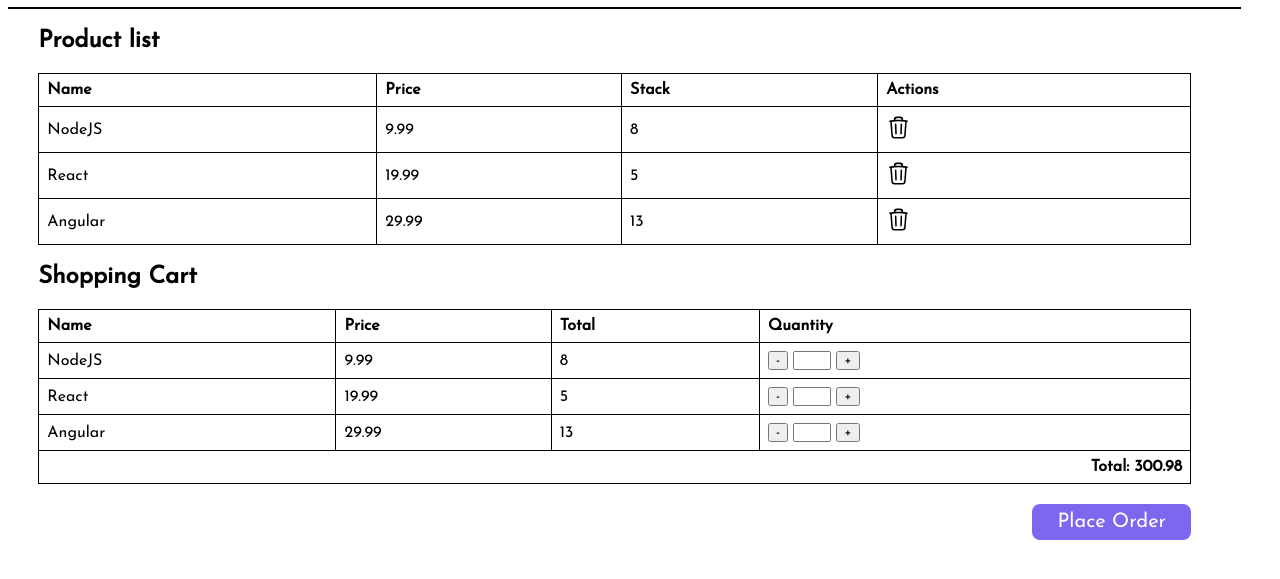
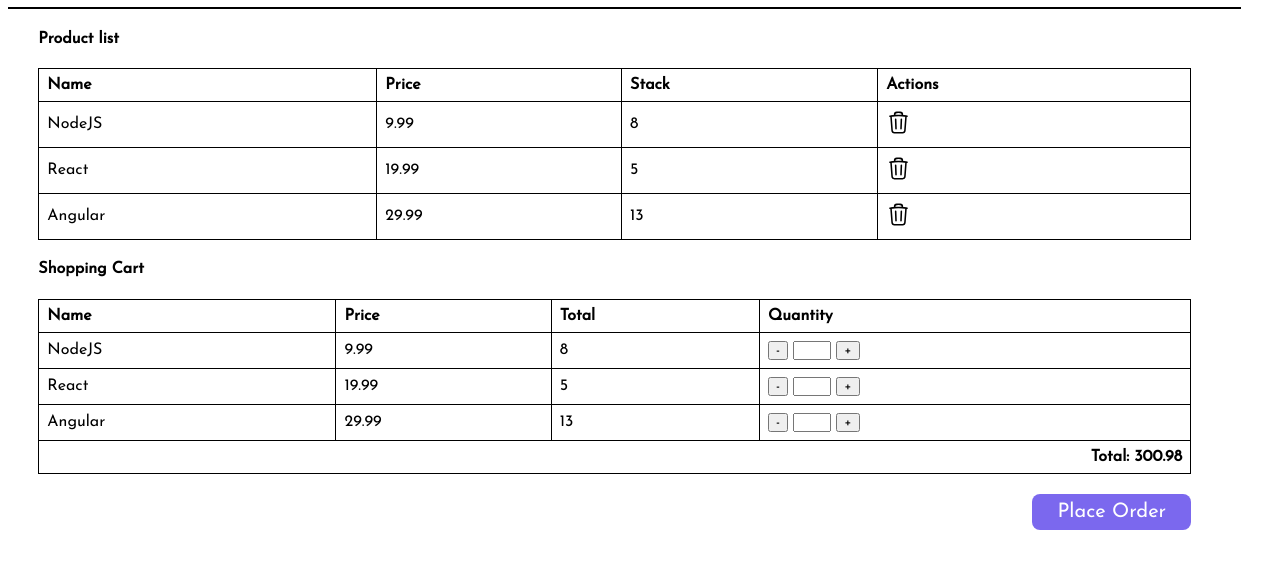
Before and after one commit to ilmedova/wap, a plain HTML site: page lab2/index.html in a window 1280 px wide. Shown: the part 77-656 px from the top of the page. Drawn offline with Linux system fonts and the light colour scheme.

Commit message:
some fixes

```diff
--- a/lab2/index.html
+++ b/lab2/index.html
@@ -20,7 +20,7 @@
             </div>
         </header>
         <section class="main-content">
-            <h1>Product list</h1>
+            <h4>Product list</h4>
             <table>
                 <tr>
                     <th>Name</th>
@@ -59,7 +59,7 @@
                     </td>
                 </tr>
             </table>
-            <h1>Shopping Cart</h1>
+            <h4>Shopping Cart</h4>
             <table>
                 <tr>
                     <th>Name</th>
```
